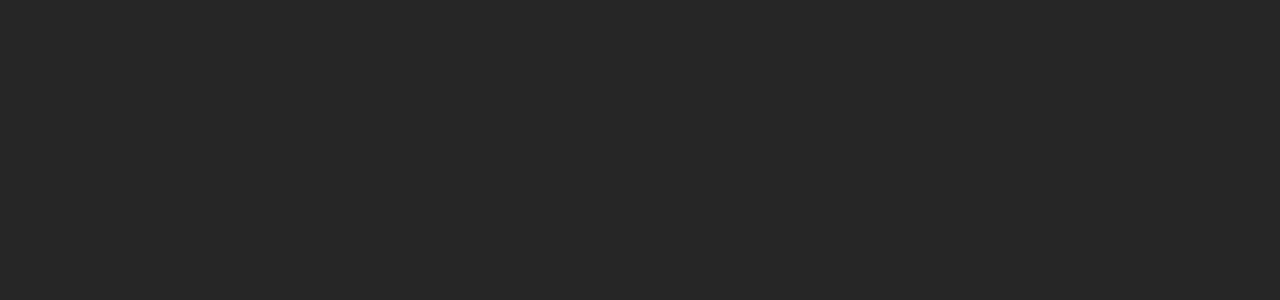
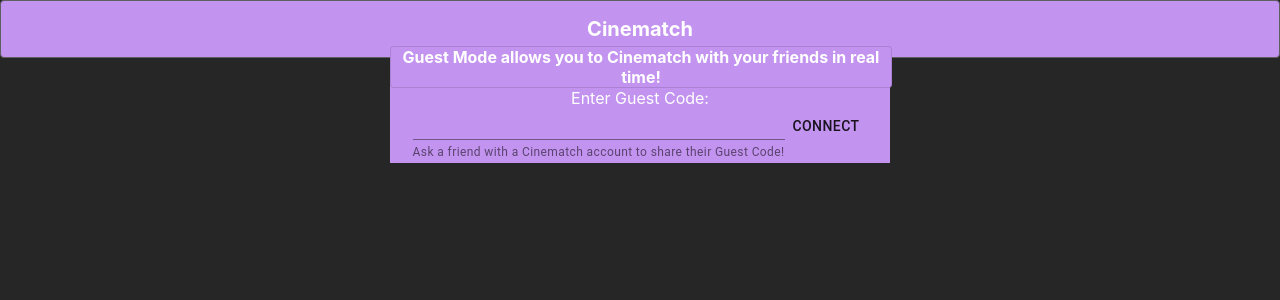
Before and after one commit to TylerKiesman/cinematch, a React (Create React App) app: page /guestcode in a window 1280 px wide. Shown: the top 300 px of the page. Built offline with nearby package versions, Linux system fonts and the light colour scheme.

Commit message:
Added Signin and guestcode

```diff
--- a/public/index.html
+++ b/public/index.html
@@ -7,7 +7,7 @@
     <meta name="theme-color" content="#000000" />
     <meta
       name="description"
-      content="Web site created using create-react-app"
+      content="Cinematch Project"
     />
     <link rel="apple-touch-icon" href="%PUBLIC_URL%/logo192.png" />
     <!--
@@ -24,7 +24,7 @@
       work correctly both with client-side routing and a non-root public URL.
       Learn how to configure a non-root public URL by running `npm run build`.
     -->
-    <title>React App</title>
+    <title>Cinematch</title>
   </head>
   <body>
     <noscript>You need to enable JavaScript to run this app.</noscript>
--- a/src/App.js
+++ b/src/App.js
@@ -4,6 +4,7 @@
 import HomeViewing from './showMovies';
 import Landing from './SignIn';
 import './App.css';
+import GuestCode from './GuestCode';
 
 // function App() {
 //   return (
@@ -20,9 +21,9 @@
   return (
     <Router>
       <div>
-
         <Route exact path="/landing" component={Landing} signInStatus={false}/>
         <Route exact path="/" render={(props) => (<p></p>)} />
+        <Route exact path="/guestcode" component={GuestCode} signInStatus={false}/>
         <Route exact path="/homeViewing" component={HomeViewing} />
       </div>
     </Router>
--- /dev/null
+++ b/src/GuestCode.js
@@ -0,0 +1,61 @@
+import React from 'react';
+import AppBar from '@material-ui/core/AppBar';
+import * as data from './dataInterface';
+import { withStyles, ThemeProvider, createMuiTheme } from "@material-ui/core/styles";
+import FavoriteIcon from '@material-ui/icons/Favorite';
+import { FormControl, FormHelperText, ListItem, List, SvgIcon, IconButton, Grid, Paper, formControl, Input, Button ,InputLabel} from '@material-ui/core';
+
+
+const styles = theme => ({
+    description : {
+        color : 'white',
+        backgroundColor : '#c393f0',
+        textAlign: 'center',
+        width : 500,
+        left : 100
+    },
+    headerPaper : {
+        backgroundColor: "#c393f0",
+        padding: theme.spacing(2),
+        textAlign: 'center',
+        color: 'white',
+        borderColor: '#5e5e5e',
+        border: '1px solid',
+        fontSize: 20,
+    }
+});
+
+
+class GuestCode extends React.Component{
+    constructor(props){
+        super(props);
+    }
+
+
+
+    render(){
+        const { classes } = this.props;
+        return (
+            <div>
+                <Paper className={classes.headerPaper} variant="outlined"><b>Cinematch</b></Paper>
+                <Grid container justify='center' spacing={3}>
+                    <div className={classes.description}>
+                        <Grid item >
+                            <Paper className={classes.description} variant="outlined"><b>Guest Mode allows you to Cinematch with your friends in real time!</b></Paper>
+                        </Grid>
+                        <Grid item>
+                            <p1>Enter Guest Code:</p1>
+                            <FormControl>
+                                <Input id="pw" aria-describedby="pwtext" />
+                                <FormHelperText>Ask a friend with a Cinematch account to share their Guest Code!</FormHelperText>
+                            </FormControl>
+                            <Button>Connect</Button>
+                        </Grid>
+                    </div>
+                </Grid>
+            </div>
+        );
+    }
+}
+
+export default withStyles(styles, {withTheme: false})(GuestCode);
--- /dev/null
+++ b/src/SignIn.css
@@ -0,0 +1,3 @@
+html {
+  background-color: #c393f0;
+}
--- a/src/SignIn.js
+++ b/src/SignIn.js
@@ -2,7 +2,15 @@
 import Paper from '@material-ui/core/Paper';
 import Grid from '@material-ui/core/Grid';
 import { withStyles } from "@material-ui/core/styles";
-import { FormControl, Input, InputLabel, FormHelperText } from '@material-ui/core';
+import { FormControl, Input, InputLabel, Button, Menu, MenuItem } from '@material-ui/core';
+import './SignIn.css';
+import {
+    BrowserRouter as Router,
+    Switch,
+    Route,
+    Link
+  } from "react-router-dom";
+
 
 
 const styles = theme => ({
@@ -23,11 +31,20 @@
         paddingTop: '1.5%',
         margin: 0,
         width: '100%',
+        color : 'white'
     },
     frame: {
         paddingTop: '1%',
         position: "relative",
         overflow: "hidden",
+    },
+    login: {
+        color: 'white',
+        paddingLeft : 200,
+        paddingTop : 100
+    },
+    guestcode : {
+        paddingRight : 200,
     }
 });
 
@@ -35,52 +52,61 @@
     constructor(props){
         super(props);
         this.state = {curIdex: 0};
-        this.likeMovie = this.likeMovie.bind(this);
-        this.dislikeMovie = this.dislikeMovie.bind(this);
-        this.moveOntoNextMovie = this.moveOntoNextMovie.bind(this);
+        this.signIn = this.signIn.bind(this);
+        this.getGuestCode = this.getGuestCode.bind(this);
     }
 
-    likeMovie(){
+    signIn(){
         //Add to list
-        this.moveOntoNextMovie();
+        //this.moveOntoNextMovie();
     }
 
-    dislikeMovie(){
-        this.moveOntoNextMovie();
-    }
-
-    moveOntoNextMovie(){
-        if(this.state.curIdex == this.movies.length - 1){
-            this.setState({curIdex: 0})
-        }
-        else{
-            this.setState({curIdex: this.state.curIdex + 1})
-        }
+    getGuestCode(){
+        //this.moveOntoNextMovie();
     }
 
     render(){
         console.log("Landing Page");
         const { classes } = this.props;
         return (
-        <div backgroundColor='#c393f0' width='100%' height='100%'>
+            <div color='#c393f0' width='100%' height='100%'>
                 <div className={classes.movieRoot}>
-                <Grid container className={classes.headers} spacing={3} justify="center" alignItems='center'>
+                    <Grid container className={classes.headerPaper} spacing={3} justify="center" alignItems='center' direction='column'>
                         <Grid item key="title" xs={5}>
                             <Paper className={classes.headerPaper} variant="outlined"><b>Cinematch</b></Paper>
                         </Grid>
-                    <br/>
-                    <br/>
+
+                        <Grid item className={classes.guestcode}>
+                            <Link to="/guestcode" style={{ textDecoration: 'none', color : 'white' }}>
+                                <MenuItem>Enter Guest Code</MenuItem>
+                            </Link>
+                        </Grid>
+
+                        <Grid item>
                             <FormControl alignItems='center'>
                                 <InputLabel htmlFor="my-input">Email address</InputLabel>
                                 <Input id="email" aria-describedby="emailtxt" />
-                        <FormHelperText id="emailtxt">We'll never share your email.</FormHelperText>
                             </FormControl>
-                    <br/>
+                        </Grid>
+
+                        <Grid item>
                             <FormControl alignItems='center'>
                                 <InputLabel htmlFor="my-input">Password</InputLabel>
                                 <Input id="pw" aria-describedby="pwtext" />
-                        <FormHelperText id="pwtext">Enter a secure and unique password.</FormHelperText>
                             </FormControl>
+                        </Grid>
+
+                        <Button onClick={() => { alert('login') }} className="login" variant="outlined">Log In</Button>
+
+                        <Grid item>
+                            <div>
+                                <p3>
+                                    Don't have an account?
+                                </p3>
+                                <Button>Sign Up</Button>
+                            </div>
+                        </Grid>
+
                     </Grid>
                 </div>
             </div>
```
Lines whose indentation alone changed are shown as unchanged.
